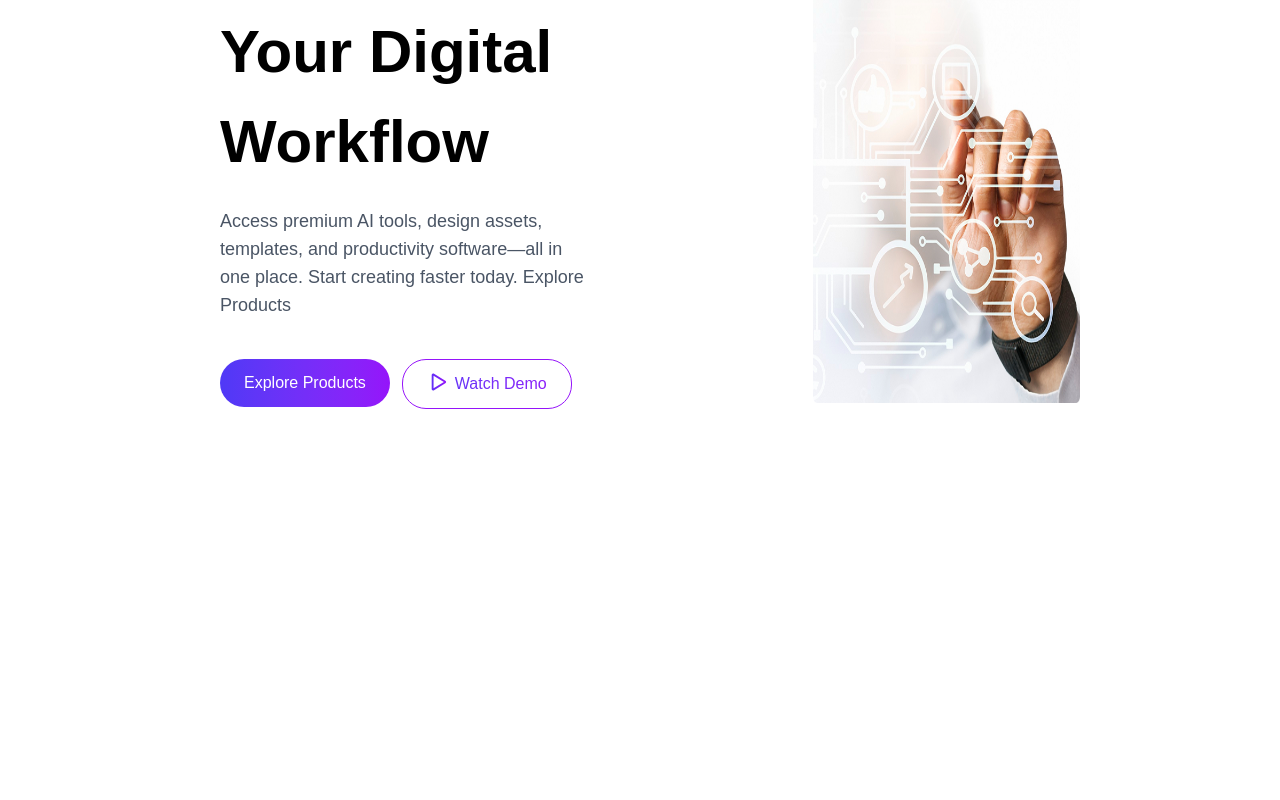
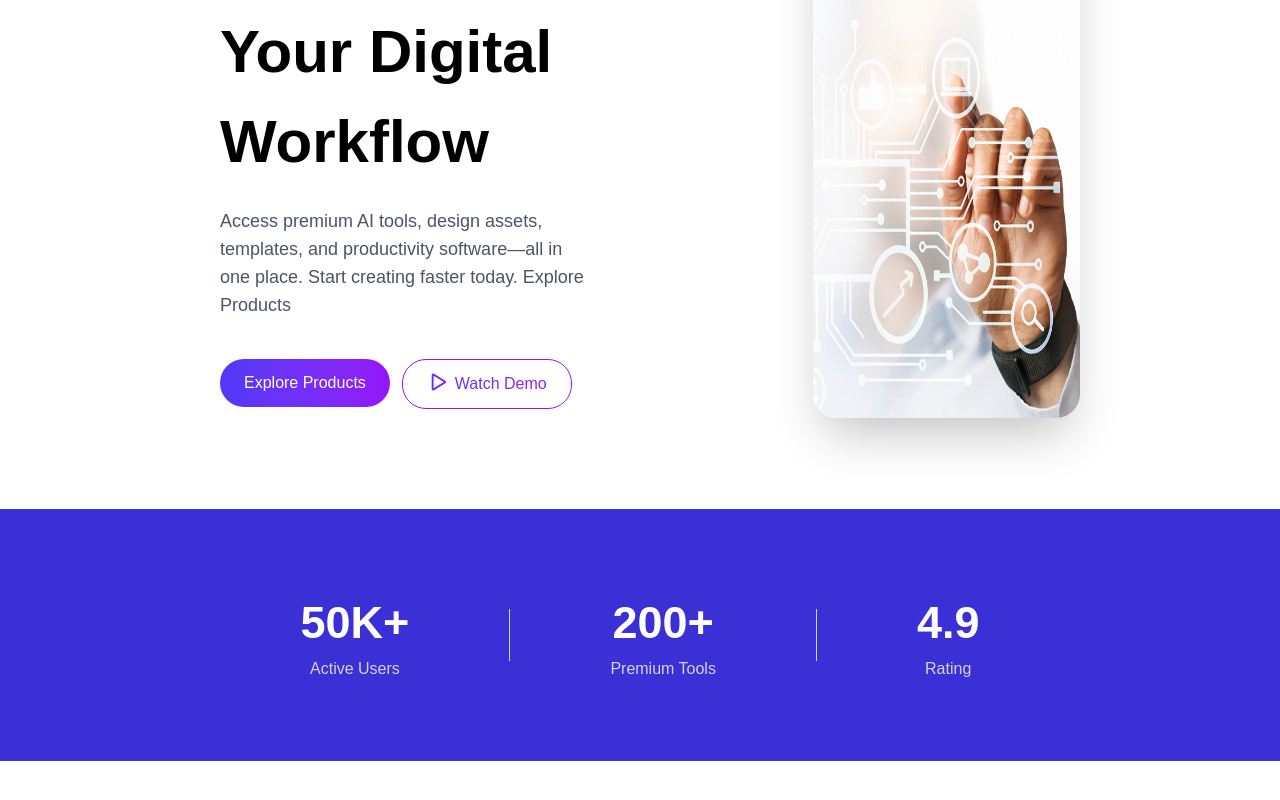
Before and after one commit to coder-minhazulalam/Digitools-Platform, a React (Vite) app: page / in a window 1280 px wide. Shown: the part 302-1102 px from the top of the page. Before the commit the page ends 800 px from the top, so only its background shows below. Built offline with nearby package versions, Linux system fonts and the light colour scheme.

Commit message:
Users Rating

```diff
--- a/src/Components/BannerSection/Banner.jsx
+++ b/src/Components/BannerSection/Banner.jsx
@@ -2,7 +2,9 @@ import React from "react";
 
 const Banner = () => {
   return (
-    <div className="flex py-10 gap-[200px] items-center px-50">
+    <>
+
+    <div className="flex flex-col md:flex-row py-10 gap-[200px] items-center px-50">
       <div className="flex flex-col gap-5 w-[600px] p-5 ">
         <div className="flex gap-2 bg-[#E1E7FF] text-[#333] rounded-2xl p-2 w-[300px]">
           <img src="/assets/Group 5.svg" alt="Group 5" />
@@ -41,10 +43,36 @@ const Banner = () => {
         <img
           src="/assets/banner.png"
           alt="hero"
-          className="w-[400px] h-[500px] mt-10"
+          className="w-[400px] h-[530px] mt-10 shadow-2xl rounded-3xl"
         />
       </div>
     </div>
+
+    {/* -------------  */}
+    <div className="p-5 mb-10 mt-10 flex  space-x-15 items-center bg-[#3b2fd6] justify-center py-10">
+      <div className="p-10  text-white text-center ">
+           <h1 className="text-[45px] font-bold">50K+</h1>
+           <p className="text-gray-300 ">Active Users</p>
+        </div>
+      <div className=" h-13 w-[1px] bg-gray-300"></div>
+        <div className="p-10 text-white text-center ">
+           <h1 className="text-[45px] font-bold">200+</h1>
+           <p className="text-gray-300 ">Premium Tools</p>
+        </div>
+      <div className=" h-13 w-[1px] bg-gray-300"></div>
+        <div className="p-10 text-white text-center">
+           <h1 className="text-[45px] font-bold">4.9</h1>
+           <p className="text-gray-300 ">Rating</p>
+        </div>
+
+    </div>
+
+
+    </>
+
+
+
+
   );
 };
 
--- a/src/Components/Navbar/NavItems.jsx
+++ b/src/Components/Navbar/NavItems.jsx
@@ -30,7 +30,7 @@ const navItems = [
 
 const NavItems = () => {
     return (
-        <ul className='flex gap-8 text-lg font-medium'>
+        <ul className='hidden md:flex gap-8 text-lg font-medium'>
         {
             navItems.map(item => <a href={item.path} key={item.id} className='duration-300 text-black hover:bg-blue-200 hover:text-black p-3 rounded-2xl'>{item.name}</a>)
         }
--- a/src/Components/Navbar/Navbar.jsx
+++ b/src/Components/Navbar/Navbar.jsx
@@ -4,7 +4,7 @@ import { FaCartShopping } from "react-icons/fa6";
 
 const Navbar = () => {
   return (
-    <div className="flex px-[100px] sticky top-0 justify-between items-center  py-3 bg-white shadow-md z-50">
+    <div className="flex px-[100px] sticky  top-0 justify-between items-center  py-3 bg-white shadow-md z-50">
       <h1 className="text-[50px] font-bold bg-gradient-to-r from-[#4F39F6] to-[#9514FA] bg-clip-text text-transparent">
         DigiTools
       </h1>
```
